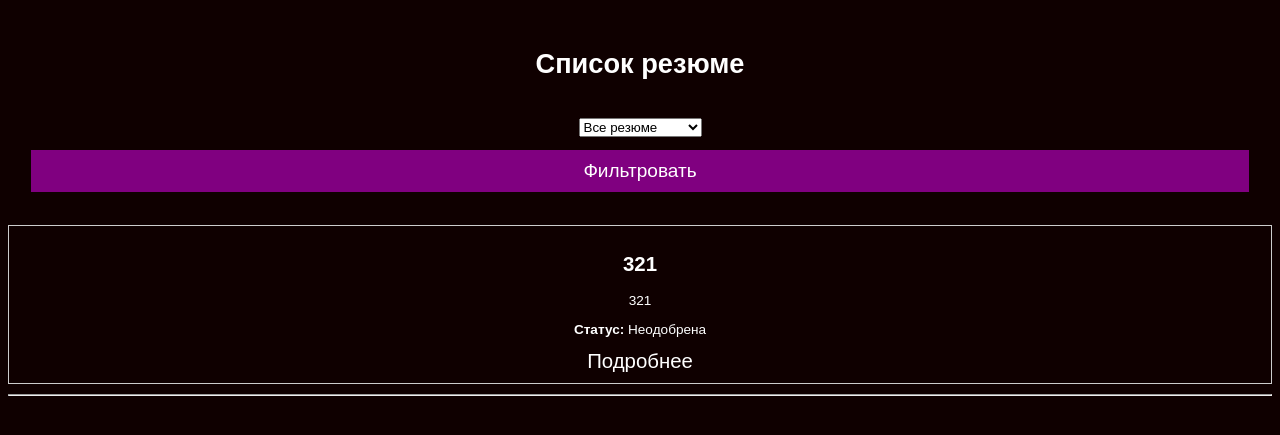
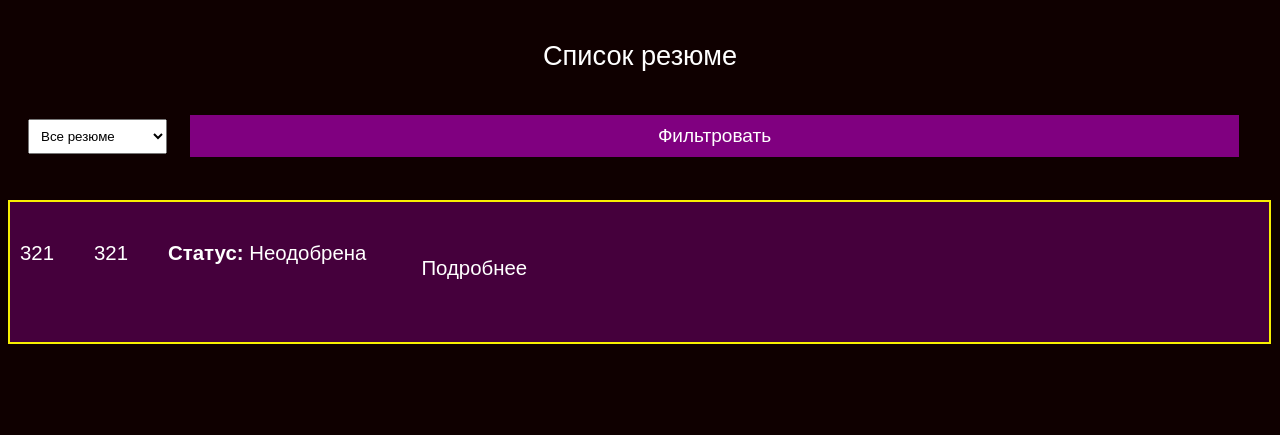
Before and after one commit to Belebeika/SDE_Project, a Flask app: page /resumes in a window 1280 px wide. Shown: the part 262-697 px from the top of the page. Run offline with Flask 3, Linux system fonts and the light colour scheme; a user stored in the database is signed in.

Commit message:
vrode_vse

```diff
--- a/static/styles.css
+++ b/static/styles.css
@@ -409,6 +409,7 @@
     font-family: "century gothic", sans-serif;
     font-weight : lighter;
     margin-bottom: 2%;
+
 }
 .microbutton2:hover {
     background : #f8ef02;
@@ -430,3 +431,21 @@
 .microbutton3:hover {
     background : #f8ef02;
 }
+
+
+.microbutton4 {
+    width: 10%;
+    background: #800080;
+    color: #fff;
+    cursor: pointer;
+    transition: background-color 0.3s ease-in-out;
+    border: 1px solid #ffffff;
+    font-size : 60%;
+    font-family: "century gothic", sans-serif;
+    font-weight : lighter;
+    margin: 10px;
+
+}
+.microbutton4:hover {
+    background : #f8ef02;
+}
--- a/templates/jobs.html
+++ b/templates/jobs.html
@@ -28,7 +28,7 @@
 {% endif %}
 
     {% else %}
-        <form method="GET" action="{{ url_for('CZN.jobs') }}">
+        <form method="GET" action="{{ url_for('CZN.jobs') }}" class="filter-form">
             <select name="region" class="filter-select">
                 <option value="all">Все регионы</option>
                 {% for region in regions %}
--- a/templates/register.html
+++ b/templates/register.html
@@ -19,7 +19,7 @@
                     <label for="{{ form.age.id }}">Возраст:</label>
                     {{ form.age }}
                 </div>
-                <div class="for_region_selection">
+                <div class="filter-form">
                     <label for="{{ form.region.id }}">Регион:</label>
                     {{ form.region }}
                 </div>
--- a/templates/resumes.html
+++ b/templates/resumes.html
@@ -5,42 +5,42 @@
 {% block title %}Главное меню{% endblock %}
 
 {% block content %}
-    <h1>Список резюме</h1>
+    <h1 class = "dashboard" >Список резюме</h1>
     {% if not current_user.employer_status and not current_user.is_admin %}
     <a href="{{ url_for('resume.create_resume') }}">Создать новое резюме</a>
     <p></p>
     {% endif %}
 
     {% if is_admin %}
-    <form method="GET" action="{{ url_for('CZN.resumes') }}">
-        <select name="status">
+    <form method="GET" action="{{ url_for('CZN.resumes') }}" class="filter-form">
+        <select name="status" class="filter-select">
             <option value="all">Все резюме</option>
             <option value="pending">В рассмотрении</option>
             <option value="approved">Одобрены</option>
             <option value="rejected">Не одобрены</option>
         </select>
-        <input type="submit" value="Фильтровать">
+        <input type="submit" class="microbutton4" value="Фильтровать">
     </form>
 {% endif %}
 
 
    {% for resume in resumes %}
-    <div class="resume-box">
-        <h2>{{ resume.title }}</h2>
-        <p>{{ resume.skills }}</p>
-        <p><strong>Статус:</strong> {% if resume.status==None %}В рассмотрении{% elif resume.status %}Одобрена{% else %}Неодобрена{% endif %}</p>
+    <div class="job_plate">
+        <h2 class="job_content">{{ resume.title }}</h2>
+        <p class="job_content">{{ resume.skills }}</p>
+        <p class="job_content"><strong>Статус:</strong> {% if resume.status==None %}В рассмотрении{% elif resume.status %}Одобрена{% else %}Неодобрена{% endif %}</p>
 
         <!-- Отображение изображения, если оно есть -->
         {% if resume.image_filename %}
-            <img src="{{ url_for('static', filename='img/resume_uploads/' + resume.image_filename) }}" alt="{{ resume.title }} Image" class="resume-image">
+            <img src="{{ url_for('static', filename='img/resume_uploads/' + resume.image_filename) }}" alt="{{ resume.title }} Image" class="job_img">
         {% endif %}
-    <a href="{{ url_for('resume.detail_resume', resume_id=resume.id) }}">Подробнее</a>
+    <a href="{{ url_for('resume.detail_resume', resume_id=resume.id) }}" class="job_content">Подробнее</a>
         {% if current_user.id == resume.user_id %}
-        <a href="{{ url_for('resume.edit_resume', resume_id=resume.id) }}">Редактировать</a>
-        <a href="{{ url_for('resume.delete_resume', resume_id=resume.id) }}">Удалить</a>
+        <a href="{{ url_for('resume.edit_resume', resume_id=resume.id) }}" class="job_content">Редактировать</a>
+        <a href="{{ url_for('resume.delete_resume', resume_id=resume.id) }}" class="job_content">Удалить</a>
         {% endif %}
     </div>
-    <hr>
+
 {% endfor %}
 
 
```
